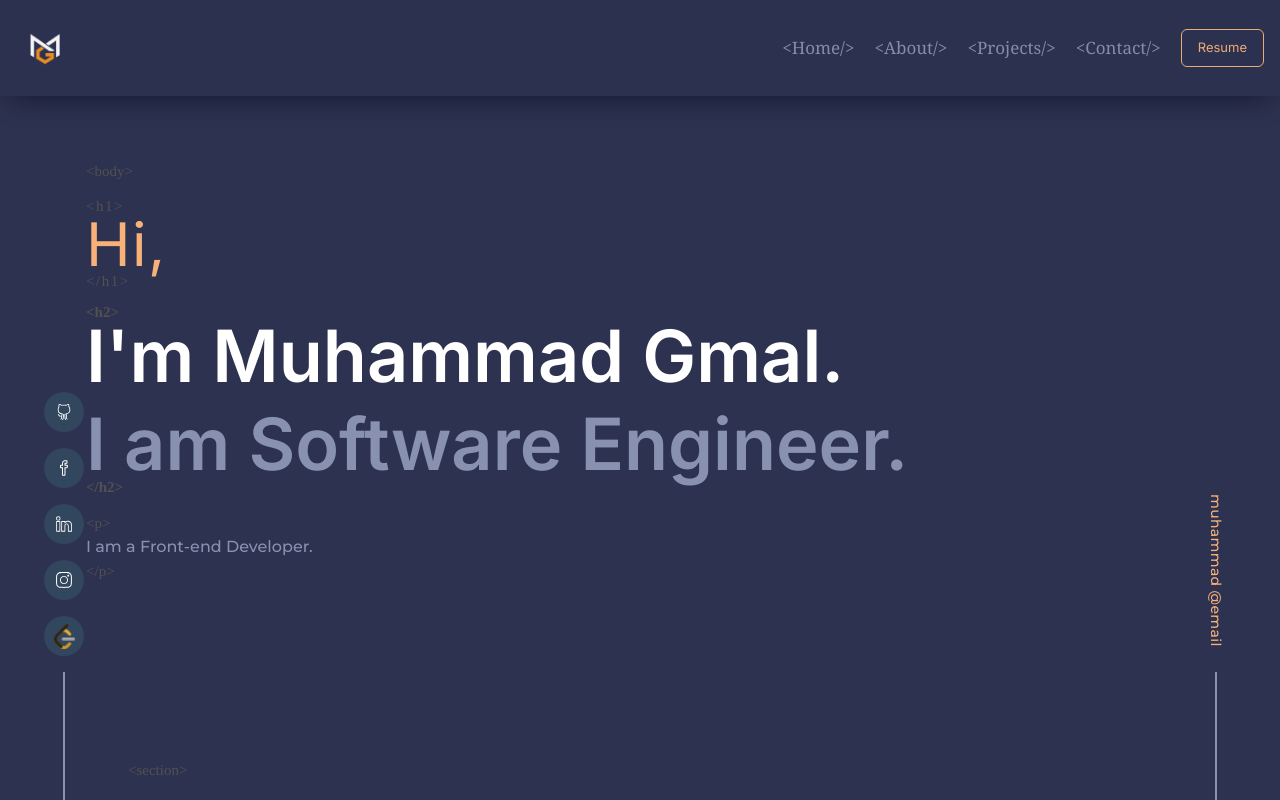
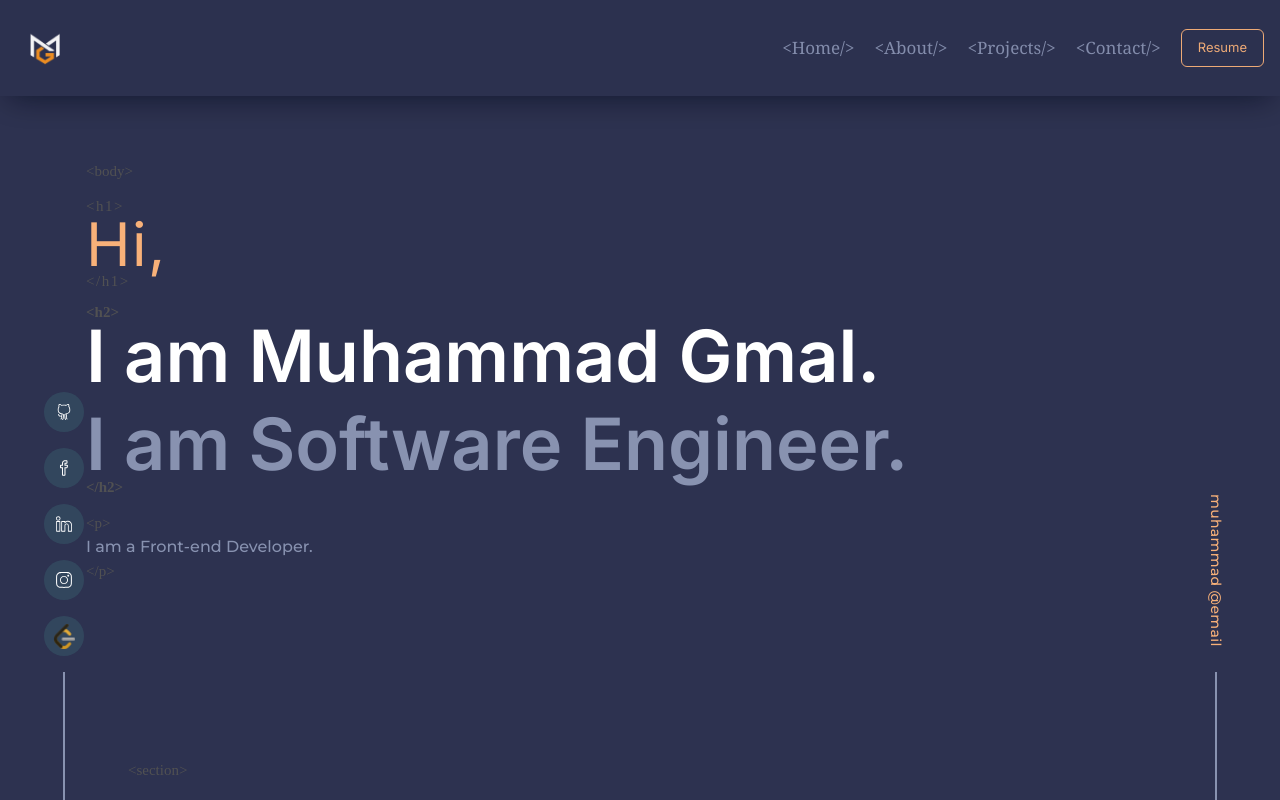
Before and after one commit to muhammadgmalezzat/MG-Portfolio, a Next.js app: page / in a window 1280 px wide. Built offline with nearby package versions, Linux system fonts and the light colour scheme; a web font is replaced by a local one.

Commit message:
portfolio v2

```diff
--- a/components/Banner.js
+++ b/components/Banner.js
@@ -23,7 +23,7 @@ const Banner = () => {
                 transition={{ duration: .5, delay: .8 }}
                 className={`text-4xl mdl:text-6xl lgl:text-7xl font-titleFont font-semibold flex flex-col ${styles.bh2} ${styles.ah2}`}
             >
-                I'm Muhammad Gmal.{" "}
+                I am Muhammad Gmal.
                 <span className="text-textDark mt-2 lgl:mt-4">
                     I am Software Engineer.
                 </span>
--- a/pages/index.js
+++ b/pages/index.js
@@ -14,7 +14,7 @@ export default function Home() {
   return (
     <div>
       <Head>
-        <title>MG' Portfolio</title>
+        <title>MG&#39; Portfolio</title>
         <meta name="description" content="portfolio" />
         <link rel='icon' href='/assets/images/logo.png' />
       </Head>
```
